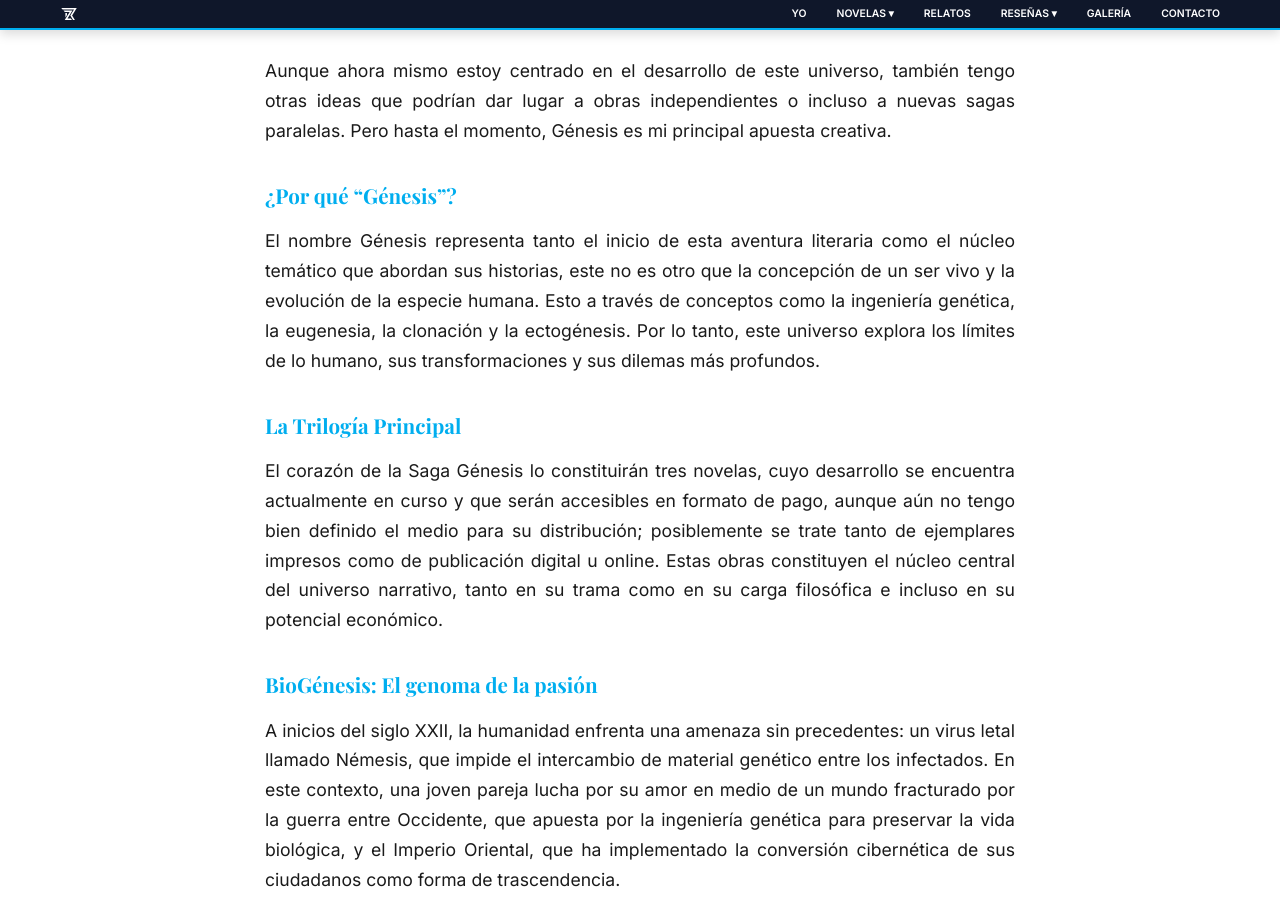
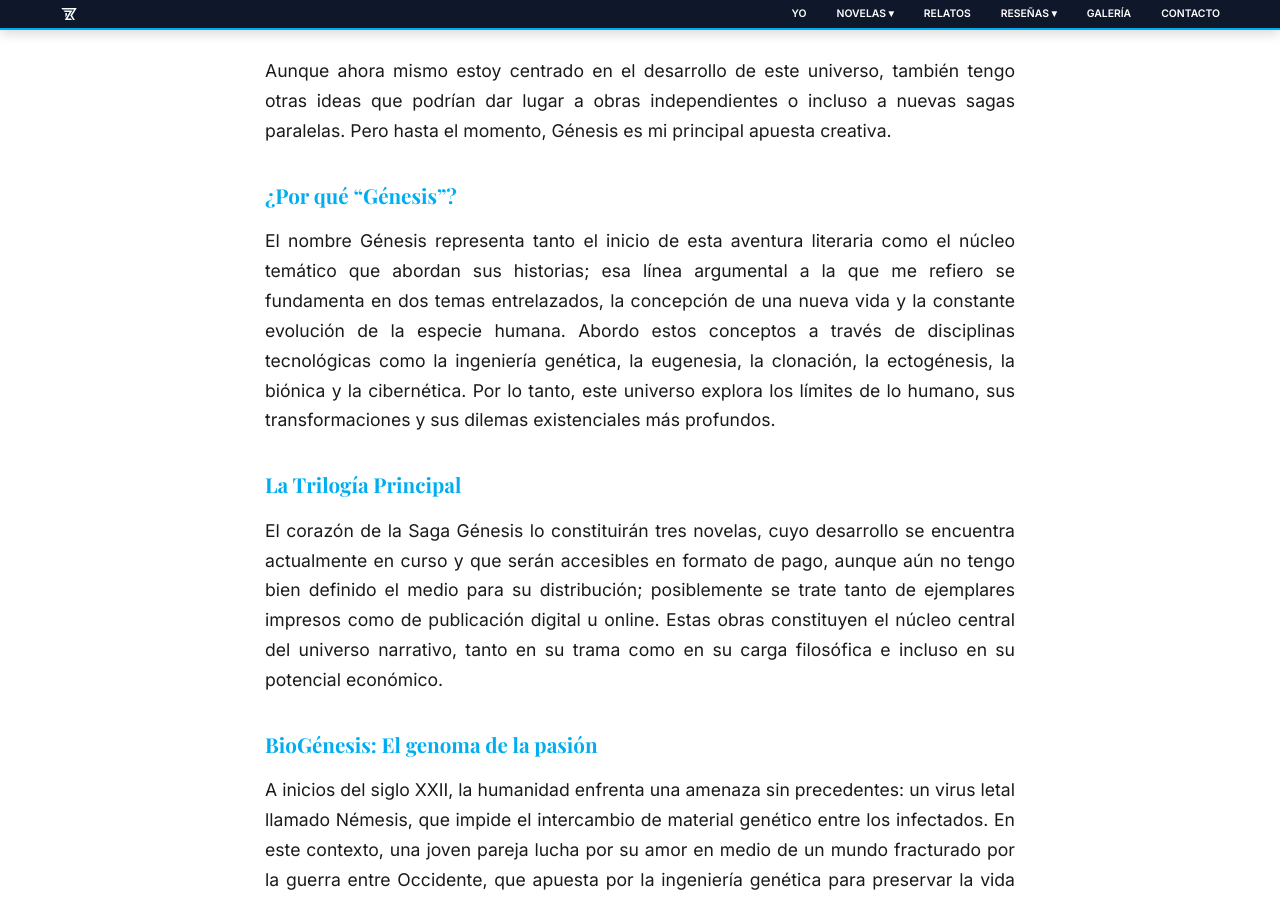
Before and after one commit to rotsenzemog/rotsenzemog.github.io, a Jekyll site: the page built from pages/saga-genesis.md, in a window 1280 px wide and 900 px high, scrolled down 546 px. Built offline with Jekyll 4.4.1, drawn with Linux system fonts in a browser that asks for light colours; comment, search, counter and statistics services are not loaded.

Commit message:
Revise 'Génesis' section for clarity and detail
Updated the explanation of the term 'Génesis' to clarify its thematic focus and included additional technological disciplines.

```diff
--- a/pages/saga-genesis.md
+++ b/pages/saga-genesis.md
@@ -14,7 +14,7 @@ Aunque ahora mismo estoy centrado en el desarrollo de este universo, también te
 
 ### ¿Por qué “Génesis”?
 
-El nombre Génesis representa tanto el inicio de esta aventura literaria como el núcleo temático que abordan sus historias, este no es otro que la concepción de un ser vivo y la evolución de la especie humana. Esto a través de conceptos como la ingeniería genética, la eugenesia, la clonación y la ectogénesis. Por lo tanto, este universo explora los límites de lo humano, sus transformaciones y sus dilemas más profundos.
+El nombre Génesis representa tanto el inicio de esta aventura literaria como el núcleo temático que abordan sus historias; esa línea argumental a la que me refiero se fundamenta en dos temas entrelazados, la concepción de una nueva vida y la constante evolución de la especie humana. Abordo estos conceptos a través de disciplinas tecnológicas como la ingeniería genética, la eugenesia, la clonación, la ectogénesis, la biónica y la cibernética. Por lo tanto, este universo explora los límites de lo humano, sus transformaciones y sus dilemas existenciales más profundos.
 
 
 ### La Trilogía Principal
```
